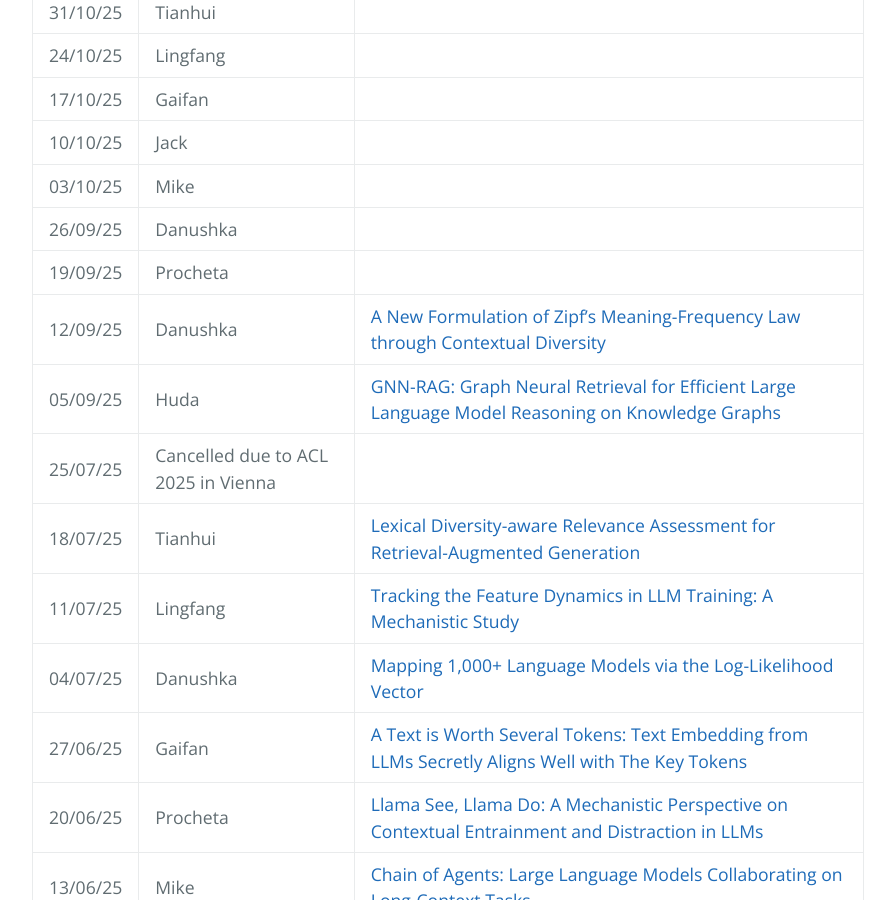
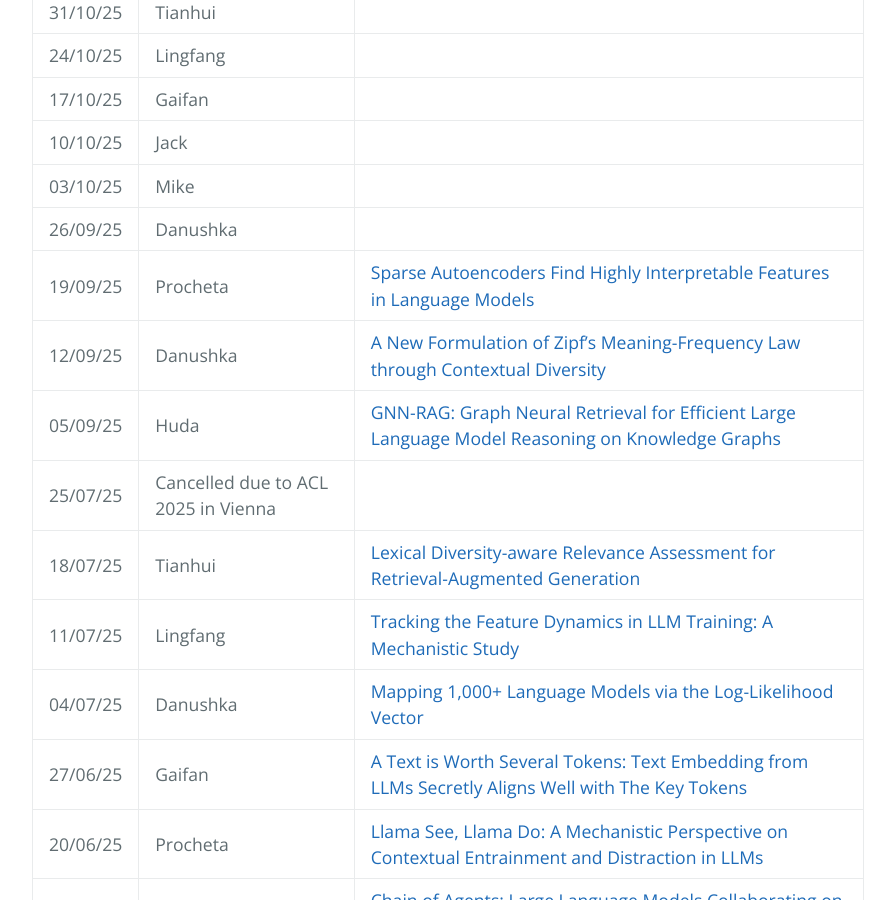
Before and after one commit to LivNLP/livnlp.github.io, a Jekyll site: the page built from reading.md, in a window 1280 px wide and 900 px high, scrolled down 767 px. Shown: the whole window, without its empty margins (192-1087 px from the left). Built offline with Jekyll 4.4.1, drawn with Linux system fonts in a browser that asks for light colours.

Commit message:
Update reading.md

```diff
--- a/reading.md
+++ b/reading.md
@@ -21,7 +21,7 @@ We meet on a weely basis to discuss recent research papers. Here is the schedule
 | 10/10/25|  Jack |
 | 03/10/25|  Mike |
 | 26/09/25|  Danushka |
-| 19/09/25|  Procheta |
+| 19/09/25|  Procheta | [Sparse Autoencoders Find Highly Interpretable Features in Language Models](https://arxiv.org/abs/2309.08600)
 | 12/09/25|  Danushka | [A New Formulation of Zipf’s Meaning-Frequency Law through Contextual Diversity](https://aclanthology.org/2025.acl-long.744/)
 | 05/09/25|  Huda | [GNN-RAG: Graph Neural Retrieval for Efficient Large Language Model Reasoning on Knowledge Graphs](https://aclanthology.org/2025.findings-acl.856/)
 | 25/07/25|  Cancelled due to ACL 2025 in Vienna|
```
